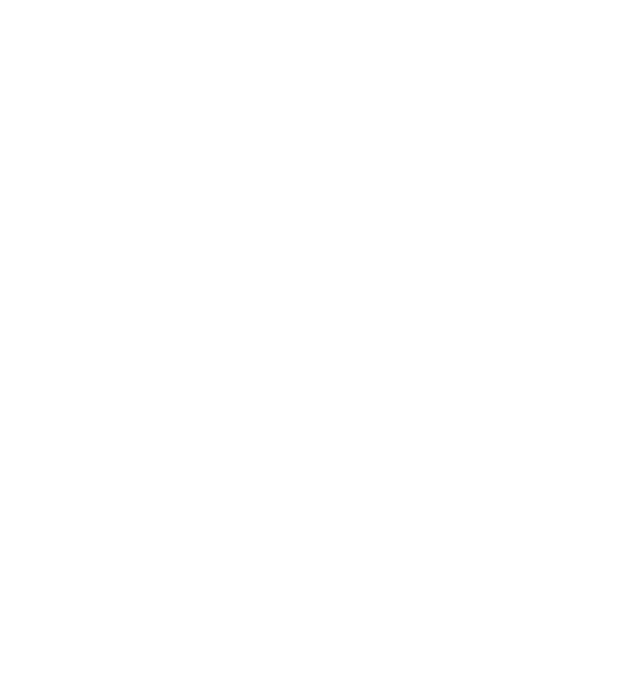
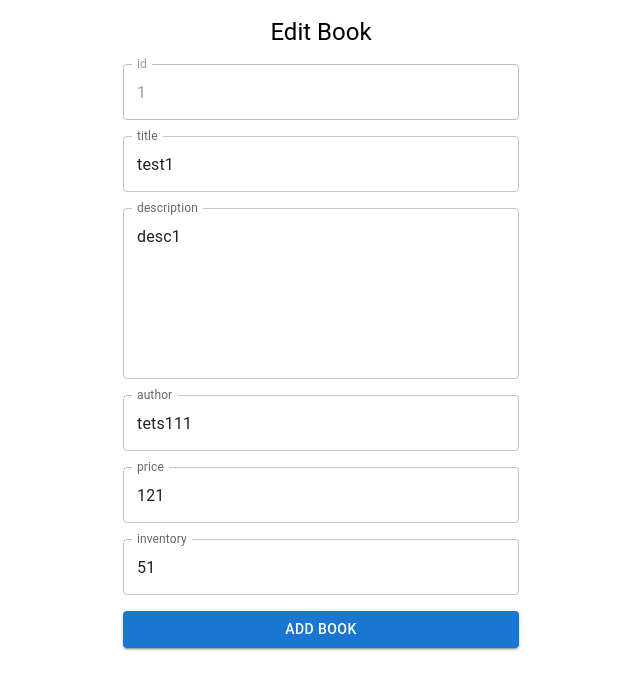
Before and after one commit to OFIRI/colman-bookshop-client, a React (Create React App) app: page /EditBook/1 in a window 1280 px wide. Before the commit this address had no page. Shown: the top 690 px of the page, without its empty margins (319-959 px from the left). Built offline with nearby package versions, Linux system fonts and the light colour scheme.

Commit message:
finished handling create and edit of book for now

```diff
--- a/src/App.tsx
+++ b/src/App.tsx
@@ -1,6 +1,8 @@
 import React from "react";
 import { BrowserRouter as Router, Route, Routes } from "react-router-dom";
 import BookDetails from "./Components/BookDetails/BookDetails";
+import CreateBookPage from "./Components/CreateBookPage/CreateBookPage";
+import EditBookPage from "./Components/EditBookPage/EditBookPage";
 import HomePage from "./Components/HomePage/HomePage";
 
 function App() {
@@ -10,6 +12,8 @@
         <Routes>
           <Route path="/" element={<HomePage />} />
           <Route path="/BookDetails/:id" element={<BookDetails />} />
+          <Route path="/EditBook/:id" element={<EditBookPage />} />
+          <Route path="/CreateBook" element={<CreateBookPage />} />
         </Routes>
       </div>
     </Router>
--- a/src/Components/BookForm.tsx
+++ b/src/Components/BookForm.tsx
@@ -1,7 +1,7 @@
 import { Container, Grid, Typography, TextField, Button } from "@mui/material";
 import { useForm, SubmitHandler } from "react-hook-form";
 import { yupResolver } from "@hookform/resolvers/yup";
-import { object, string, number, mixed } from "yup";
+import { object, string, number } from "yup";
 import { Book } from "../types/Book";
 
 const schema = object().shape({
@@ -34,11 +34,6 @@
         {/* @ts-ignore */}
         <form onSubmit={handleSubmit(submitHandle)}>
           <Grid container spacing={2}>
-            <Grid item xs={12}>
-              <Typography component="h1" variant="h5">
-                Add New Book
-              </Typography>
-            </Grid>
             {book ? (
               <Grid item xs={12}>
                 <TextField
--- /dev/null
+++ b/src/Components/CreateBookPage/CreateBookPage.tsx
@@ -0,0 +1,17 @@
+import { Box, Typography } from "@mui/material";
+import BookApi from "../../api/book.api";
+import BookForm from "../BookForm";
+
+const CreateBookPage = () => {
+  return (
+    <>
+      <Typography component="h1" variant="h5">
+        <Box sx={{ textAlign: "center", margin: "1rem" }}>Add New Book</Box>
+      </Typography>
+
+      <BookForm submitHandle={BookApi.createBook} />
+    </>
+  );
+};
+
+export default CreateBookPage;
--- /dev/null
+++ b/src/Components/EditBookPage/EditBookPage.tsx
@@ -0,0 +1,22 @@
+import { Box, Typography } from "@mui/material";
+import BookForm from "../BookForm";
+import BookApi from "../../api/book.api";
+import { useParams } from "react-router-dom";
+
+const EditBookPage = () => {
+  const { id } = useParams();
+  const bookItem = BookApi.books.filter((bookItem) => {
+    return bookItem._id === id;
+  });
+  return (
+    <>
+      <Typography component="h1" variant="h5">
+        <Box sx={{ textAlign: "center", margin: "1rem" }}>Edit Book</Box>
+      </Typography>
+
+      <BookForm submitHandle={BookApi.editBook} book={bookItem[0]} />
+    </>
+  );
+};
+
+export default EditBookPage;
--- a/src/Components/HomePage/HomePage.tsx
+++ b/src/Components/HomePage/HomePage.tsx
@@ -1,15 +1,11 @@
-import React from "react";
-import BookApi from "../../api/book.api";
-import { Book } from "../../types/Book";
-import BookListPage from "../BookListPage/BookListPage";
-import BookForm from "../BookForm";
+import EditBookPage from "../EditBookPage/EditBookPage";
 
 const HomePage = () => {
   return (
     <>
       {/* <BookListPage /> */}
       {/* <EditBookForm book={BookApi.books[0]} submitHandle={BookApi.editBook} /> */}
-      <BookForm submitHandle={BookApi.createBook} />
+      <EditBookPage />
     </>
   );
 };
```
